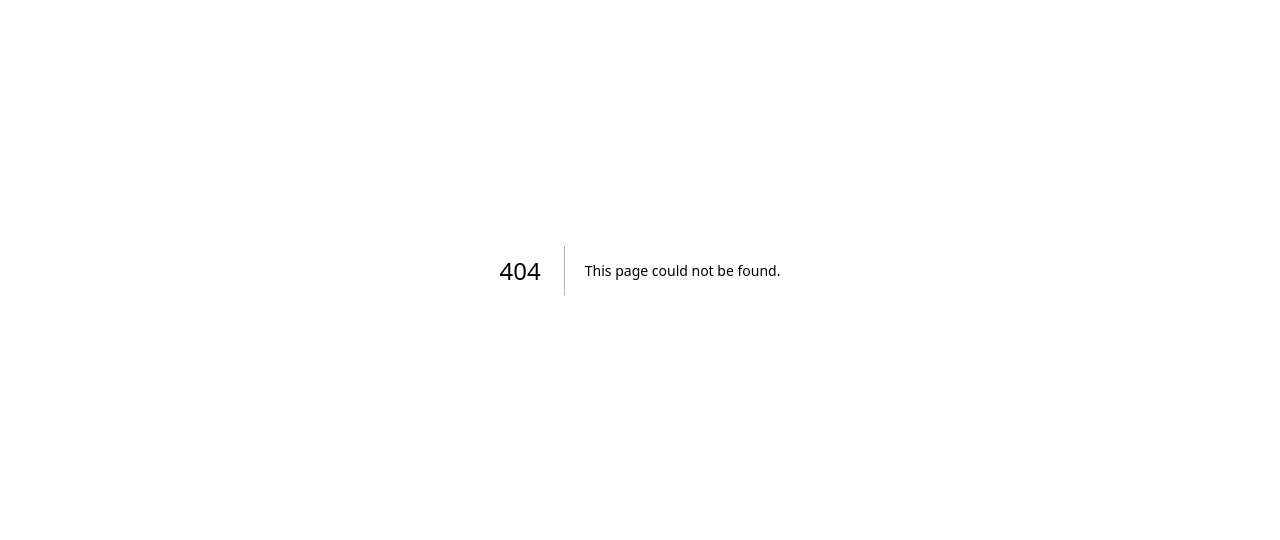
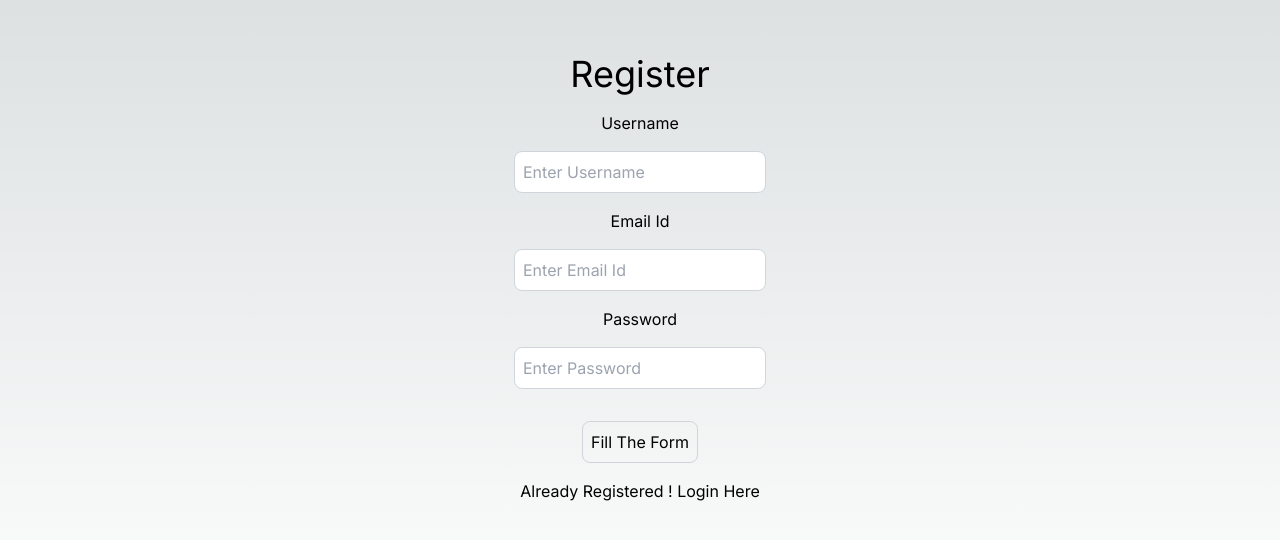
Before and after one commit to TechAlhan826/User-Auth-System-Next.js, a Next.js app: page /register in a window 1280 px wide. Before the commit this address had no page. Shown: the part 130-670 px from the top of the page. Built offline with nearby package versions, Linux system fonts and the light colour scheme.

Commit message:
Initial Commit

```diff
--- /dev/null
+++ b/src/app/api/users/register/route.tsx
@@ -0,0 +1,40 @@
+import { connect } from "@/dbConfig/dbConfig";
+import users  from "@/models/userModel";
+import { NextRequest, NextResponse } from "next/server";
+import bcryptjs from "bcryptjs" ;
+
+export async function POST(request: NextRequest){
+    try{
+        const reqBody  = await request.json();
+        const { username, email, password } = reqBody
+
+        console.log(reqBody); // remove in PROD
+
+        await connect();
+
+        // check if user already exists
+        const euser = await users.findOne({email});
+        if(euser){
+            return NextResponse.json({error: "user already exists! !"}, {status: 400});
+        }
+
+        //hashing of password
+        const salt = await bcryptjs.genSaltSync(10);
+        const hashedPass = await bcryptjs.hashSync(password, salt);
+
+        const newUser = new users({
+            username,
+            email,
+            password
+        })
+
+        const savedUser = await newUser.save();
+        console.log(savedUser);
+
+        return NextResponse.json({message: "User Created Successfully !"}, {status: 201});
+
+
+    } catch(error: any){
+        return NextResponse.json({error: error.message}, {status: 500});
+    }
+}
--- /dev/null
+++ b/src/app/login/page.tsx
@@ -0,0 +1,54 @@
+"use client"
+
+import Link from "next/link";
+import React from "react";
+import { useRouter } from "next/navigation";
+import axios from "axios"
+
+export default function login(){
+    const [user, setUser] = React.useState({
+        //"username": "",
+        "email": "",
+        "password": ""
+    })
+
+    const onLogin = async ()=>{
+        console.log("Login Form Submitted !");
+
+    }
+
+    return (
+        <div className="flex flex-col justify-center items-center min-h-screen py-2">
+            <h1 className="m-4 text-4xl">Login</h1>
+            <hr />
+
+
+            <label htmlFor="email">Email Id</label>
+             <input
+
+             className="p-2 m-4 text-black border border-gray-300 rounded-lg mb-4 focus:outline-none focus:border-gray-600"
+             id="email"
+             type="email"
+             placeholder="Enter Email Id"
+             value = {user.email}
+             onChange={(e) => setUser({...user, email:e.target.value})}
+             />
+
+             <label htmlFor="password">Password</label>
+             <input
+             className="p-2 m-4 text-black border border-gray-300 rounded-lg mb-4 focus:outline-none focus:border-gray-600"
+             id="password"
+             type="password"
+             placeholder="Enter Password"
+             value = {user.password}
+             onChange={(e) => setUser({...user, password:e.target.value})}
+             />
+
+             <button onClick={onLogin} className="p-2 m-4 border border-gray-300 rounded-lg mb-4 focus:outline-none focus:border-gray-600 hover:shadow-blue">Login</button>
+             <Link href="/register">New User ! Register Here</Link>
+
+        </div>
+    );
+}
+
+//<!--...user keep everything same just update username attribute-->
--- /dev/null
+++ b/src/app/profile/[id]/page.tsx
@@ -0,0 +1,9 @@
+export default function userProfile({params}:any){
+    return(
+        <div className="flex flex-col justify-center items-center min-h-screen py-2">
+            <h1 className="m-4 text-xl">Profile</h1>
+            <hr />
+            <p className="text-2xl">User Profile <span className="p-2 rounded bg-green-500">{params.id}</span></p>
+            </div>
+    );
+}
--- /dev/null
+++ b/src/app/register/page.tsx
@@ -0,0 +1,86 @@
+"use client"
+
+import Link from "next/link";
+import React, { useEffect, useState } from "react";
+import { useRouter } from "next/navigation";
+import axios from "axios"
+import toast from "react-hot-toast";
+
+export default function signup(){
+    const router = useRouter();
+    const [user, setUser] = useState({
+        "username": "",
+        "email": "",
+        "password": ""
+    })
+
+
+const [buttonDisabled, setButtonDisabled] = useState(false);
+const [loading, setLoading] = useState(false);
+
+useEffect(() => {
+  if (user.username.length > 0 && user.email.length > 0 && user.password.length > 0) {
+    setButtonDisabled(false);
+  } else {
+    setButtonDisabled(true);
+  }
+}, [user]);
+
+    const onRegister = async ()=>{
+        try{
+            setLoading(true);
+            const resp = await axios.post("/api/users/register", user);
+            console.log("Registration Success !", resp.data);
+            toast.success("Registration Success !");
+            router.push("/login");
+        } catch(error: any){
+            console.log("Registration Failed !", error.message);
+            toast.error(error.message);
+        } finally{
+            setLoading(false)
+        }
+        console.log("Register Form Submitted !");
+    }
+
+    return (
+        <div className="flex flex-col justify-center items-center min-h-screen py-2">
+            <h1 className="m-4 text-4xl">{loading ? "Processing..." : "Register"}</h1>
+            <hr />
+            <label htmlFor="username">Username </label>
+            <input
+             className="p-2 m-4 text-black border border-gray-300 rounded-lg mb-4 focus:outline-none focus:border-gray-600"
+             id="username"
+             type="text"
+             placeholder="Enter Username"
+             value = {user.username}
+             onChange={(e) => setUser({...user, username:e.target.value})}
+             />
+
+             <label htmlFor="email">Email Id</label>
+             <input
+             className="p-2 m-4 text-black border border-gray-300 rounded-lg mb-4 focus:outline-none focus:border-gray-600"
+             id="email"
+             type="email"
+             placeholder="Enter Email Id"
+             value = {user.email}
+             onChange={(e) => setUser({...user, email:e.target.value})}
+             />
+
+             <label htmlFor="password">Password</label>
+             <input
+             className="p-2 m-4 text-black border border-gray-300 rounded-lg mb-4 focus:outline-none focus:border-gray-600"
+             id="password"
+             type="password"
+             placeholder="Enter Password"
+             value = {user.password}
+             onChange={(e) => setUser({...user, password:e.target.value})}
+             />
+
+             <button onClick={onRegister} className="p-2 m-4 border border-gray-300 rounded-lg mb-4 focus:outline-none focus:border-gray-600 hover:shadow-blue">{buttonDisabled ? "Fill The Form" : "Sign Up"}</button>
+             <Link href="/login">Already Registered ! Login Here</Link>
+
+        </div>
+    );
+}
+
+//<!--...user keep everything same just update username attribute-->
--- /dev/null
+++ b/src/dbConfig/dbConfig.ts
@@ -0,0 +1,33 @@
+import mongoose from "mongoose";
+
+let isConnected = false; // track the connection
+
+export async function connect() {
+  if (isConnected) {
+    console.log('MongoDB is already connected');
+    return;
+  }
+
+  try {
+    const URI = `mongodb+srv://collab-docs-editor-2:CollaB_DocS_EditoR_2@collaborative-docs-edit.ppyb78f.mongodb.net/?retryWrites=true&w=majority&appName=Collaborative-Docs-Editor`;
+
+    await mongoose.connect(URI);
+
+    const connection = mongoose.connection;
+
+    connection.on('connected', () => {
+      console.log('MongoDB connected successfully');
+      isConnected = true;
+    });
+
+    connection.on('error', (err) => {
+      console.log('MongoDB connection error: ' + err);
+      isConnected = false;
+    });
+
+  } catch (error) {
+    console.log('Something went wrong!');
+    console.error(error);
+    isConnected = false;
+  }
+}
--- /dev/null
+++ b/src/models/userModel.js
@@ -0,0 +1,35 @@
+import mongoose from "mongoose";
+
+const userSchema = new mongoose.Schema({
+    username: {
+        type: String,
+        required: [true, "Please Provide a Username !"],
+        unique: true
+    },
+    email: {
+        type: String,
+        required: [true, "Please Provide a Email Id !"],
+        unique: true,
+    },
+    password: {
+        type: String,
+        required: [true, "Please Provide a Password !"],
+    },
+    isVerified: {
+        type: Boolean,
+        default: false, // by default not verified
+    },
+    isAdmin: {
+        type: Boolean,
+        default: false, // by default not verified
+    },
+    passwordResetToken: String,
+    passwordResetTokenExpiry: Date,
+    registerToken: String,
+    registerTokenExpiry: Date,
+
+});
+
+const users = mongoose.models.users || mongoose.model("users", userSchema);
+
+export default users;
```
Also changed, not shown: package.json (+12 -4 lines), 2 other files (tests, documents, lock files or other folders).
